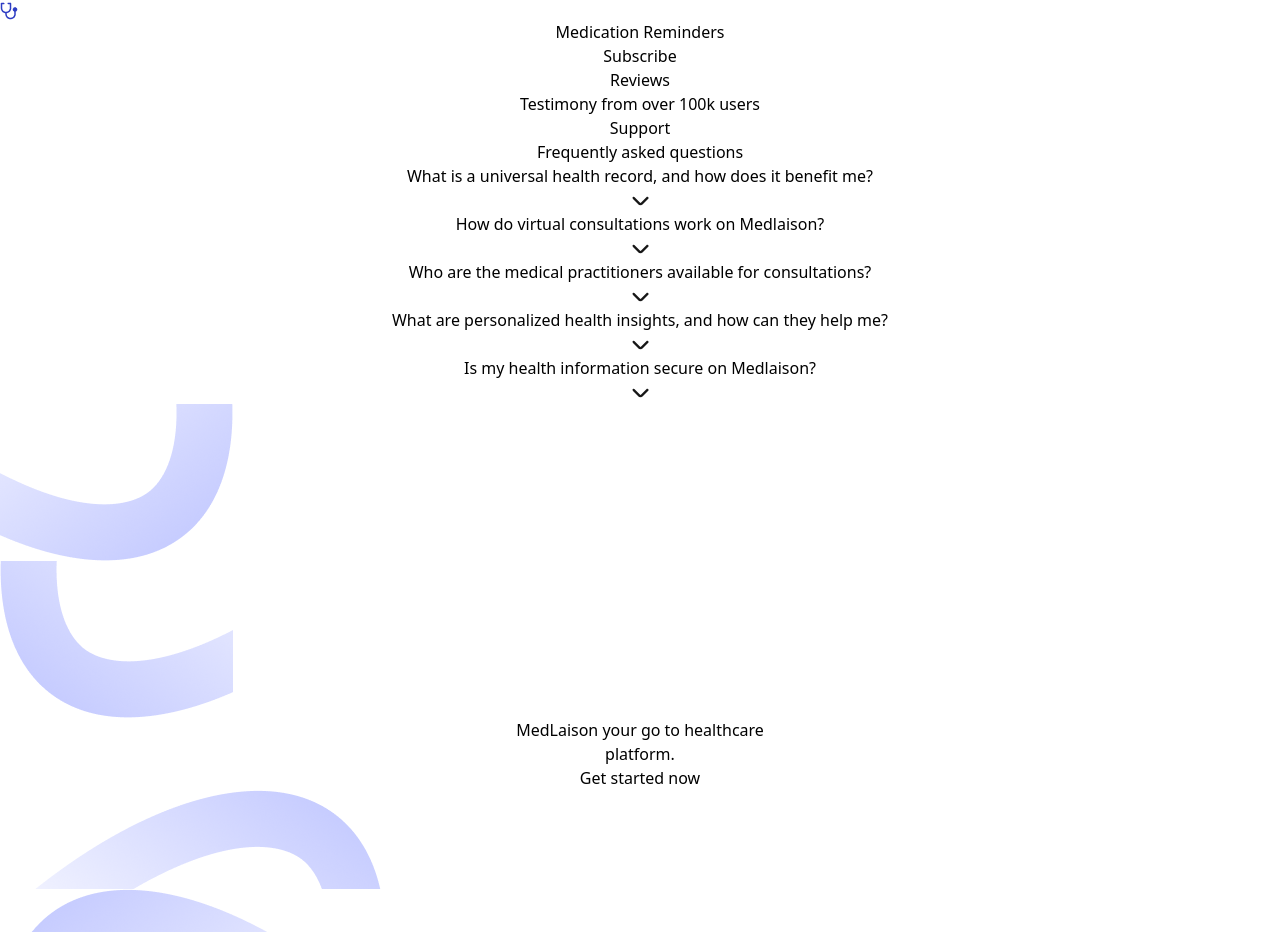
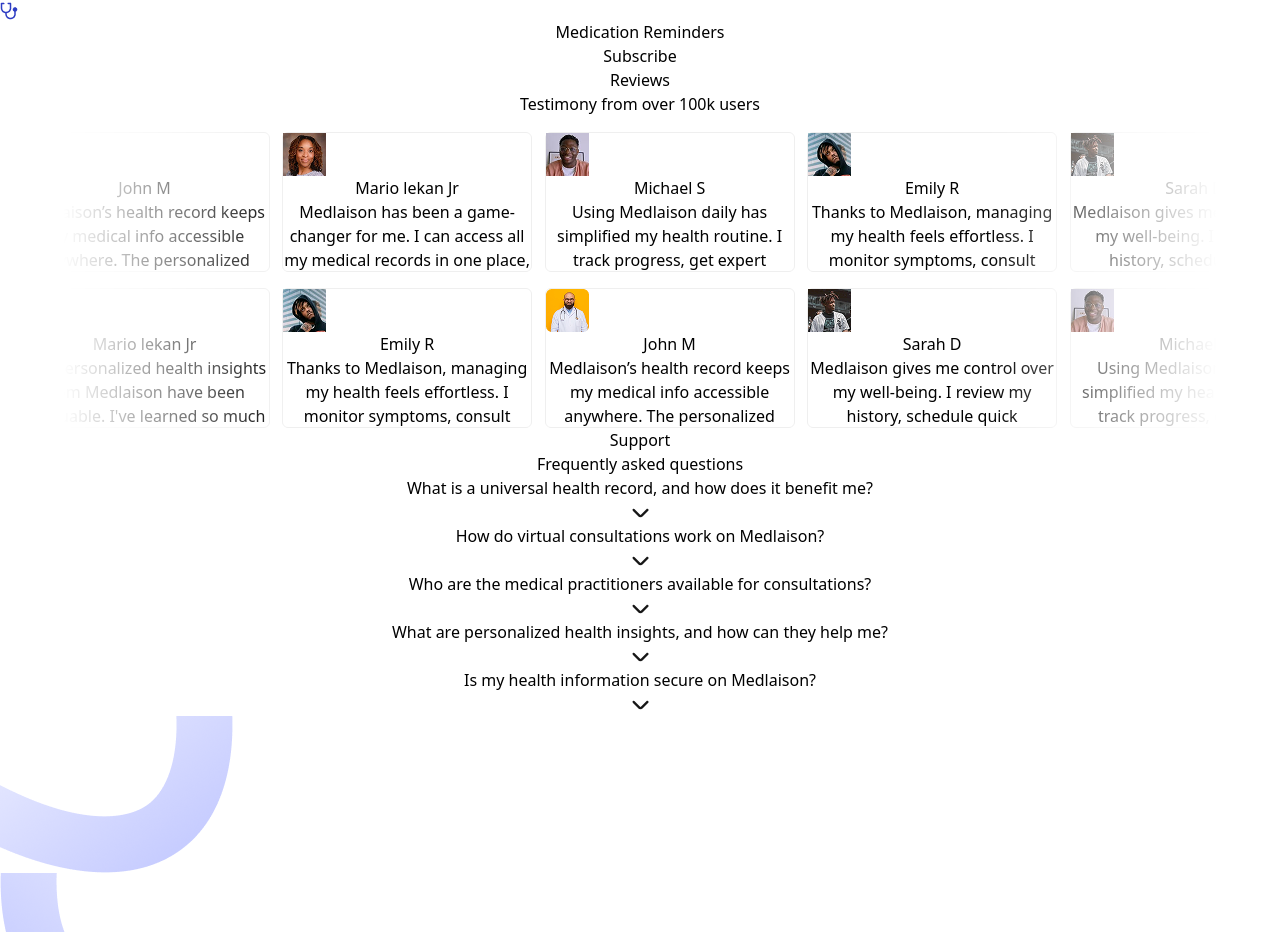
Before and after one commit to OLADIMEJI988/Medlaison, a React (Vite) app: page / in a window 1280 px wide. Shown: the part 3869-4801 px from the top of the page. Built offline with nearby package versions, Linux system fonts and the light colour scheme.

Commit message:
integrated client reviews

```diff
--- /dev/null
+++ b/src/components/ClientReviews.css
@@ -0,0 +1,69 @@
+*,
+*::before,
+*::after {
+    box-sizing: border-box;
+}
+
+* {
+    margin: 0;
+}
+
+.wrapper {
+    width: 90%;
+    max-width: 1536px;
+    margin-inline: auto;
+    position: relative;
+    height: 140px;
+    margin-top: 1rem;
+    overflow: hidden;
+    mask-image: linear-gradient(
+        to right,
+        rgba(0,0,0,0),
+        rgba(0,0,0,1) 20%,
+        rgba(0,0,0,1) 80%,
+        rgba(0,0,0,0)
+    );
+}
+
+@keyframes scrollleft {
+    to {
+        left: -225px;
+    }
+}
+
+.item {
+    width: 250px;
+    height: 140px;
+    border-radius: 6px;
+    position: absolute;
+    border: 1px solid #EFEFEF;
+    left: max(calc(225px * 6), 100%);
+    animation-name: scrollleft;
+    animation-duration: 30s;
+    animation-timing-function: linear;
+    animation-iteration-count: infinite;
+}
+
+.item1 {
+    animation-delay: calc(30s / 6 * (6 - 1) * -1);
+}
+
+.item2 {
+    animation-delay: calc(30s / 6 * (6 - 2) * -1);
+}
+
+.item3 {
+    animation-delay: calc(30s / 6 * (6 - 3) * -1);
+}
+
+.item4 {
+    animation-delay: calc(30s / 6 * (6 - 4) * -1);
+}
+
+.item5 {
+    animation-delay: calc(30s / 6 * (6 - 5) * -1);
+}
+
+.item6 {
+    animation-delay: calc(30s / 6 * (6 - 6) * -1);
+}
--- /dev/null
+++ b/src/components/ClientReviews.jsx
@@ -0,0 +1,116 @@
+import React from 'react'
+import './ClientReviews.css'
+import juiceWrld from '../assets/juiceWrld.png';
+import doctor from '../assets/doctor.png';
+import blackWoman from '../assets/blackWoman.png';
+import manInPink from '../assets/manInPink.png';
+import wrldInHoodie from '../assets/wrldInHoodie.png';
+import wrldInWhite from '../assets/wrldInWhite.png';
+
+
+export default function () {
+  return (
+    <>
+        <div className='wrapper'>
+            <div className='item item1 px-[10px] py-[10px] text-start shadow-lg shadow-[#CCCCCC40]'>
+                <div className='flex gap-[6px] mb-3'>
+                    <img className='h-9 rounded-[4px]' src={juiceWrld} alt="" />
+                    <p className='text-[#414141] text-[13px] font-semibold mt-4'>Mario lekan Jr</p>
+                </div>
+                <p className='text-[#727272] text-xs'>The personalized health insights from Medlaison have been invaluable. I've learned so much about my health patterns and received actionable view</p>
+            </div>
+
+            <div className='item item2 px-[10px] py-3 text-start shadow-lg shadow-[#CCCCCC40]'>
+                <div className='flex gap-[6px] mb-3'>
+                    <img className='h-9 rounded-[4px]' src={doctor} alt="" />
+                    <p className='text-[#414141] text-[13px] font-semibold mt-4'>John M</p>
+                </div>
+                <p className='text-[#727272] text-xs'>Medlaison’s health record keeps my medical info accessible anywhere. The personalized insights help me stay aligned with my wellness goals.</p>
+            </div>
+
+            <div className='item item3 px-[10px] py-[10px] text-start shadow-lg shadow-[#CCCCCC40]'>
+                <div className='flex gap-[6px] mb-3'>
+                    <img className='h-9 rounded-[4px]' src={blackWoman} alt="" />
+                    <p className='text-[#414141] text-[13px] font-semibold mt-4'>Mario lekan Jr</p>
+                </div>
+                <p className='text-[#727272] text-xs'>Medlaison has been a game-changer for me. I can access all my medical records in one place, and the real-time consultations have saved me countless trips.</p>
+            </div>
+
+            <div className='item item4 px-[10px] py-[10px] text-start shadow-lg shadow-[#CCCCCC40]'>
+                <div className='flex gap-[6px] mb-3'>
+                    <img className='h-9 rounded-[4px]' src={manInPink} alt="" />
+                    <p className='text-[#414141] text-[13px] font-semibold mt-4'>Michael S</p>
+                </div>
+                <p className='text-[#727272] text-xs'>Using Medlaison daily has simplified my health routine. I track progress, get expert advice, and access records anytime, anywhere with ease.</p>
+            </div>
+
+            <div className='item item5 px-[10px] py-[10px] text-start shadow-lg shadow-[#CCCCCC40]'>
+                <div className='flex gap-[6px] mb-3'>
+                    <img className='h-9 rounded-[4px]' src={wrldInHoodie} alt="" />
+                    <p className='text-[#414141] text-[13px] font-semibold mt-4'>Emily R</p>
+                </div>
+                <p className='text-[#727272] text-xs'>Thanks to Medlaison, managing my health feels effortless. I monitor symptoms, consult professionals instantly, and stay informed with personalized updates.</p>
+            </div>
+
+            <div className='item item6 px-[10px] py-[10px] text-start shadow-lg shadow-[#CCCCCC40]'>
+                <div className='flex gap-[6px] mb-3'>
+                    <img className='h-9 rounded-[4px]' src={wrldInWhite} alt="" />
+                    <p className='text-[#414141] text-[13px] font-semibold mt-4'>Sarah D</p>
+                </div>
+                <p className='text-[#727272] text-xs'>Medlaison gives me control over my well-being. I review my history, schedule quick consultations, and receive tips tailored to my health journey.</p>
+            </div>
+        </div>
+
+        <div className='wrapper'>
+            <div className='item item1 px-[10px] py-[10px] text-start shadow-lg shadow-[#CCCCCC40]'>
+                <div className='flex gap-[6px] mb-3'>
+                    <img className='h-9 rounded-[4px]' src={blackWoman} alt="" />
+                    <p className='text-[#414141] text-[13px] font-semibold mt-4'>Mario lekan Jr</p>
+                </div>
+                <p className='text-[#727272] text-xs'>Medlaison has been a game-changer for me. I can access all my medical records in one place, and the real-time consultations have saved me countless trips.</p>
+            </div>
+
+            <div className='item item2 px-[10px] py-[10px] text-start shadow-lg shadow-[#CCCCCC40]'>
+                <div className='flex gap-[6px] mb-3'>
+                    <img className='h-9 rounded-[4px]' src={juiceWrld} alt="" />
+                    <p className='text-[#414141] text-[13px] font-semibold mt-4'>Mario lekan Jr</p>
+                </div>
+                <p className='text-[#727272] text-xs'>The personalized health insights from Medlaison have been invaluable. I've learned so much about my health patterns and received actionable view</p>
+            </div>
+
+            <div className='item item3 px-[10px] py-[10px] text-start shadow-lg shadow-[#CCCCCC40]'>
+                <div className='flex gap-[6px] mb-3'>
+                    <img className='h-9 rounded-[4px]' src={wrldInHoodie} alt="" />
+                    <p className='text-[#414141] text-[13px] font-semibold mt-4'>Emily R</p>
+                </div>
+                <p className='text-[#727272] text-xs'>Thanks to Medlaison, managing my health feels effortless. I monitor symptoms, consult professionals instantly, and stay informed with personalized updates.</p>
+            </div>
+
+            <div className='item item4 px-[10px] py-3 text-start shadow-lg shadow-[#CCCCCC40]'>
+                <div className='flex gap-[6px] mb-3'>
+                    <img className='h-9 rounded-[4px]' src={doctor} alt="" />
+                    <p className='text-[#414141] text-[13px] font-semibold mt-4'>John M</p>
+                </div>
+                <p className='text-[#727272] text-xs'>Medlaison’s health record keeps my medical info accessible anywhere. The personalized insights help me stay aligned with my wellness goals.</p>
+            </div>
+
+            <div className='item item5 px-[10px] py-[10px] text-start shadow-lg shadow-[#CCCCCC40]'>
+                <div className='flex gap-[6px] mb-3'>
+                    <img className='h-9 rounded-[4px]' src={wrldInWhite} alt="" />
+                    <p className='text-[#414141] text-[13px] font-semibold mt-4'>Sarah D</p>
+                </div>
+                <p className='text-[#727272] text-xs'>Medlaison gives me control over my well-being. I review my history, schedule quick consultations, and receive tips tailored to my health journey.</p>
+            </div>
+
+            <div className='item item6 px-[10px] py-[10px] text-start shadow-lg shadow-[#CCCCCC40]'>
+                <div className='flex gap-[6px] mb-3'>
+                    <img className='h-9 rounded-[4px]' src={manInPink} alt="" />
+                    <p className='text-[#414141] text-[13px] font-semibold mt-4'>Michael S</p>
+                </div>
+                <p className='text-[#727272] text-xs'>Using Medlaison daily has simplified my health routine. I track progress, get expert advice, and access records anytime, anywhere with ease.</p>
+            </div>
+        </div>
+    </>
+
+  )
+}
--- a/src/components/Reviews.jsx
+++ b/src/components/Reviews.jsx
@@ -1,12 +1,14 @@
 import React from 'react'
+import ClientReviews from './ClientReviews'
 
 export default function Reviews() {
   return (
     <>
-        <div className='mt-20 mb-5 font-semibold'>
+        <div className='mt-20 mb-7 font-semibold'>
             <p className='text-[#1324BB] text-sm font-bold'>Reviews</p>
             <p className='text-[#171717] text-[25px] mt-[2px]'>Testimony from over 100k users</p>
        </div>
+       <ClientReviews />
     </>
   )
 }
```
